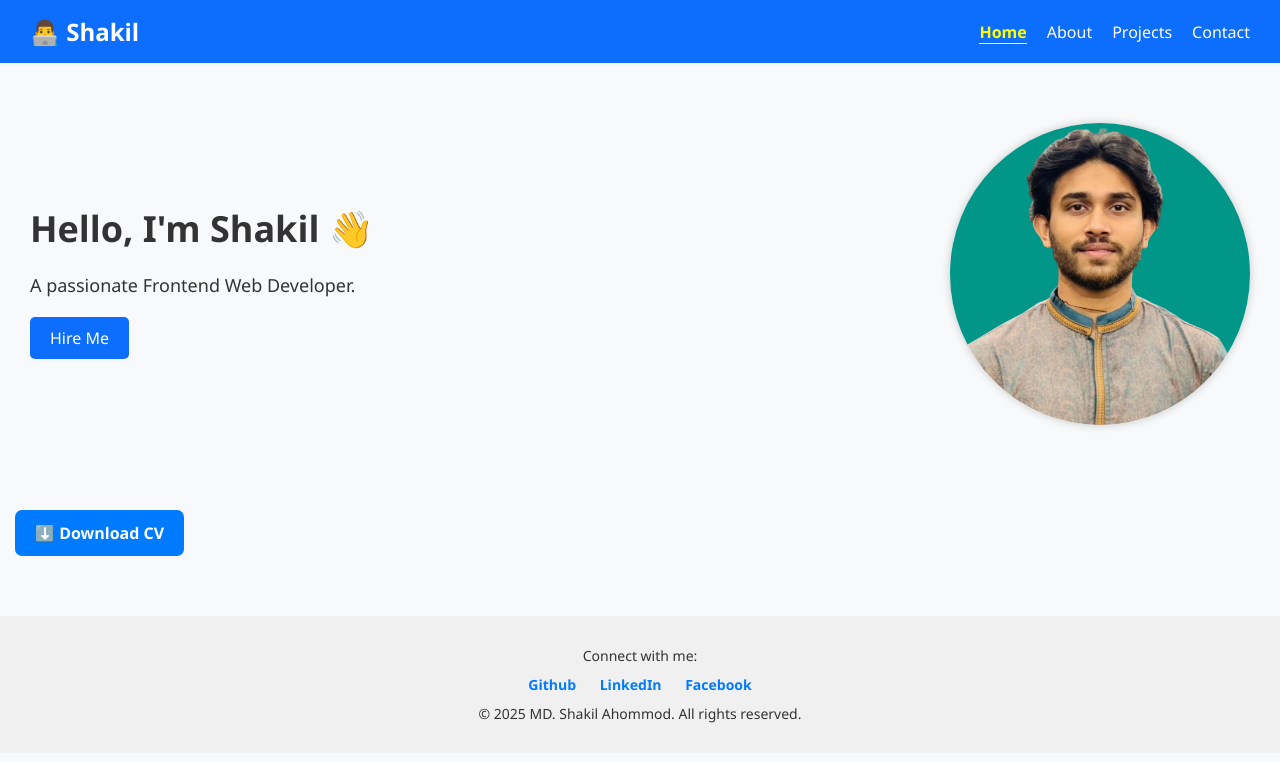
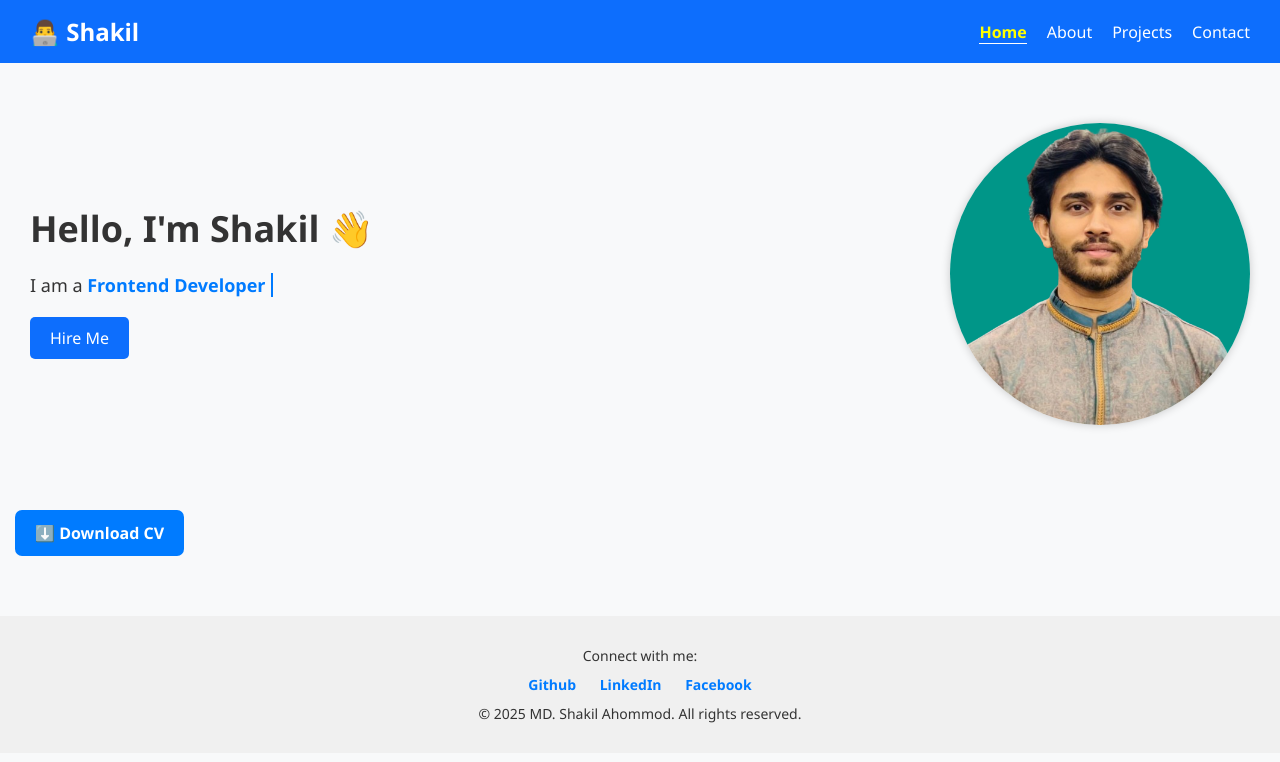
Before and after one commit to mdshakil221/portfolioProfile, a plain HTML site: page index.html in a window 1280 px wide. Drawn offline with Linux system fonts and the light colour scheme.

Commit message:
typewriter add

```diff
--- a/index.html
+++ b/index.html
@@ -44,7 +44,7 @@
     <section class="hero">
         <div class="hero-content">
             <h1>Hello, I'm Shakil 👋</h1>
-            <p>A passionate Frontend Web Developer.</p>
+            <p>I am a <span id="typewriter" class="highlight"></span></p>
             <a href="contact.html" class="btn">Hire Me</a>
         </div>
         <div class="hero-image">
--- a/script.js
+++ b/script.js
@@ -1,14 +1,53 @@
 // Home page (index.html)
 const currentPage = window.location.pathname.split("/").pop();
 document.querySelectorAll(".nav-links a").forEach(link => {
-    if(link.getAttribute("href") === currentPage) {
-        link.classList.add("active");
-    }
+  if(link.getAttribute("href") === currentPage) {
+    link.classList.add("active");
+  }
 });
 
 // ContactPage
-document.getElementById("contact-form").addEventListener("submit", function(e) {
+const contactForm = document.getElementById("contact-form");
+if (contactForm) {
+  contactForm.addEventListener("submit", function(e) {
     e.preventDefault();
     alert("Thanks for your message! I'll get back to you soon.");
     this.reset();
+  });
+}
+
+// Typewriter effect
+document.addEventListener("DOMContentLoaded", () => {
+  const typewriter = document.getElementById("typewriter");
+  if (!typewriter) return;
+
+  const words = ["Frontend Developer", "Web Designer", "Freelancer"];
+  let wordIndex = 0;
+  let charIndex = 0;
+  const typingSpeed = 150;
+  const erasingSpeed = 100;
+  const delayBetweenWords = 1500;
+
+  function type() {
+    if (charIndex < words[wordIndex].length) {
+      typewriter.textContent += words[wordIndex].charAt(charIndex);
+      charIndex++;
+      setTimeout(type, typingSpeed);
+    } else {
+      setTimeout(erase, delayBetweenWords);
+    }
+  }
+
+  function erase() {
+    if (charIndex > 0) {
+      typewriter.textContent = words[wordIndex].substring(0, charIndex - 1);
+      charIndex--;
+      setTimeout(erase, erasingSpeed);
+    } else {
+      wordIndex = (wordIndex + 1) % words.length;
+      setTimeout(type, typingSpeed);
+    }
+  }
+
+  setTimeout(type, 1000);
 });
--- a/style.css
+++ b/style.css
@@ -339,3 +339,13 @@ body {
 .social-links a:hover {
   text-decoration: underline;
 }
+
+/*typewriting*/
+.highlight {
+    color: #007bff;
+    font-weight: bold;
+    border-right: 2px solid #007bff;
+    padding-right: 5px;
+    white-space: nowrap;
+    overflow: hidden;
+}
```
